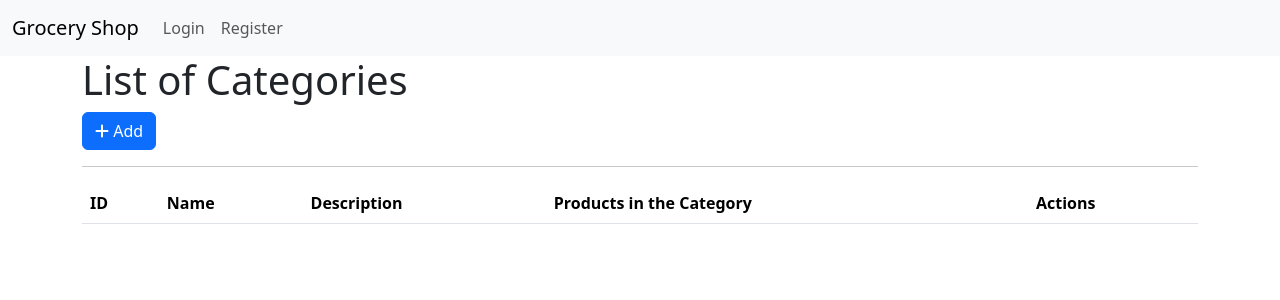
After one commit to sayan01/bootcamp, a Flask app: template templates/admin/category.html in a window 1280 px wide. The commit adds this page. Shown: the top 300 px of the page. Run offline with Flask 3, Linux system fonts and the light colour scheme; the template is opened without the code that fills it, so the values that code supplies are empty.

Commit message:
make categories listing page

```diff
--- /dev/null
+++ b/templates/admin/category.html
@@ -0,0 +1,37 @@
+{% extends 'layout.html' %}
+
+{% block content %}
+    <h1>List of Categories</h1>
+    <a href="{{url_for('category_add')}}" class="btn btn-primary">
+        <i class="fa fa-plus" aria-hidden="true"></i>
+        Add</a>
+    <hr>
+<table class="table">
+    <thead>
+        <tr>
+            <th>ID</th>
+            <th>Name</th>
+            <th>Description</th>
+            <th>Products in the Category</th>
+            <th>Actions</th>
+        </tr>
+    </thead>
+    <tbody>
+    {% for category in categories %}
+      <tr>
+        <td>{{category.id}}</td>
+        <td>{{category.name}}</td>
+        <td>{{category.description}}</td>
+        <td>{{category.products | length }}</td>
+        <td>
+        <a href="#" class="btn btn-primary">Open</a>
+        <a href="#" class="btn btn-primary">Edit</a>
+        <a href="#" class="btn btn-primary">Delete</a>
+        </td>
+      </tr>
+    {% endfor %}
+    </tbody>
+</table>
+
+
+{% endblock %}
--- /dev/null
+++ b/templates/admin/category/add.html
@@ -0,0 +1,5 @@
+{% extends 'layout.html' %}
+
+{% block content %}
+    <h1>Add Category</h1>
+{% endblock %}
```
Also changed, not shown: routes.py (+19 -3 lines), templates/admin.html (+12 -2 lines), templates/admin/users.html (+7 -1 lines).
